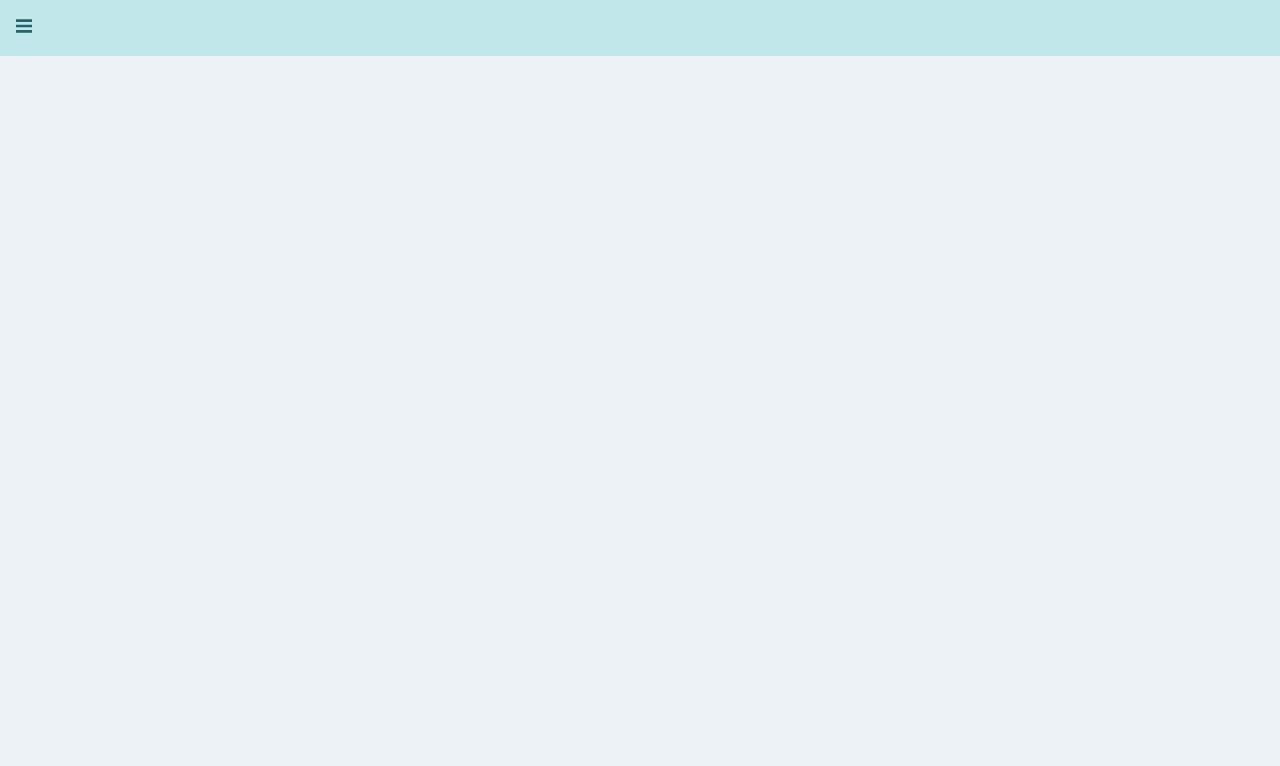
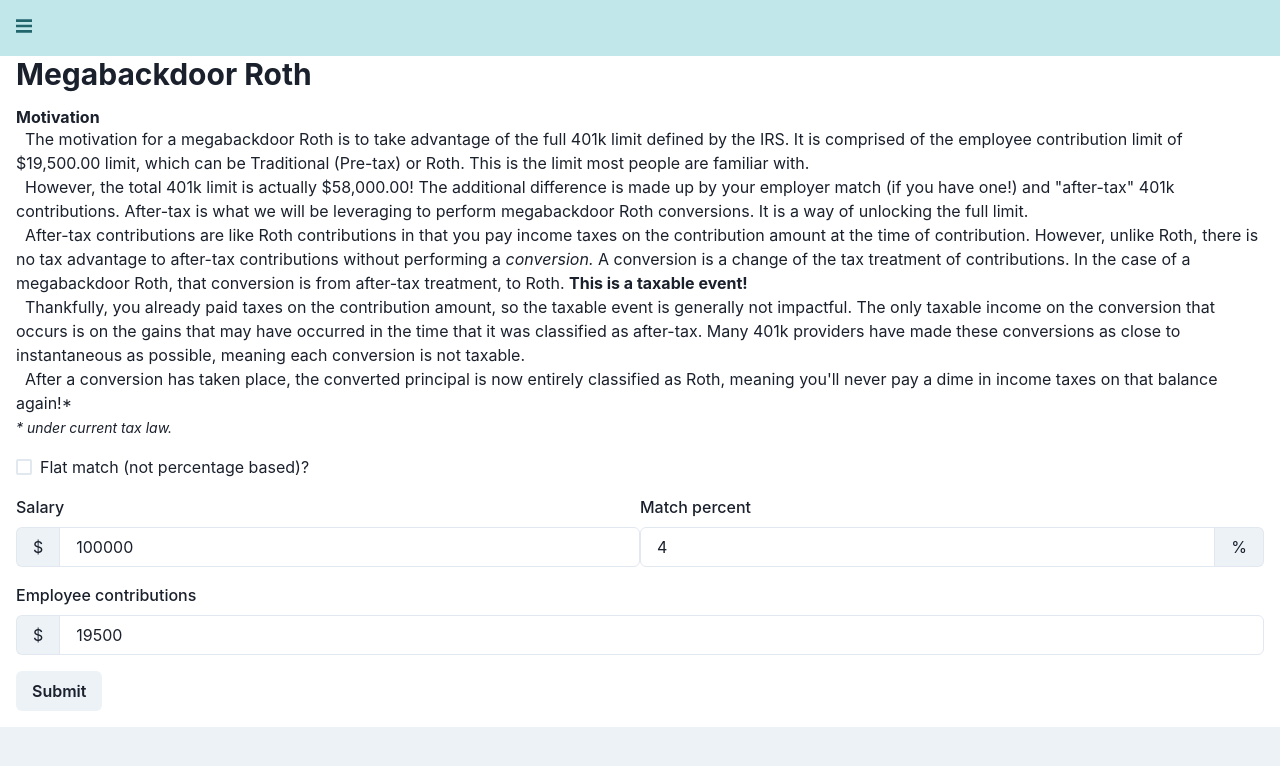
Before and after one commit to m3fawner/ssr-study, a Next.js app: page /mega-backdoor-roth in a window 1280 px wide. Shown: the top 766 px of the page. Built offline with nearby package versions, Linux system fonts and the light colour scheme.

Commit message:
feat: megabackdoor Roth page

```diff
--- a/pages/mega-backdoor-roth.jsx
+++ b/pages/mega-backdoor-roth.jsx
@@ -1,4 +1,13 @@
-const MegaBackdoorRoth = () => (
-  <div />
+import Head from 'next/head';
+import MegaBackdoorRoth from '../src/components/MegaBackdoorRoth';
+
+const MegaBackdoorRothPage = () => (
+  <>
+    <Head>
+      <title>FIcarious | Megabackdoor Roth</title>
+      <link rel="icon" href="/favicon-32x32.png" />
+    </Head>
+    <MegaBackdoorRoth />
+  </>
 );
-export default MegaBackdoorRoth;
+export default MegaBackdoorRothPage;
--- a/src/components/EstimatedNetGrant.jsx
+++ b/src/components/EstimatedNetGrant.jsx
@@ -9,6 +9,7 @@ import {
   Text,
   Divider,
   Container,
+  Heading,
 } from '@chakra-ui/react';
 import {
   useCallback, useState, useMemo,
@@ -126,7 +127,8 @@ const EstimatedNetGrant = () => {
   }, [watched]);
   const stateTaxesApplicable = stateTaxes !== 0 && stateTaxes;
   return (
-    <Box as="form" w="100%">
+    <Box as="form" w="100%" pb="4">
+      <Heading size="lg" pt="2">Net RSU grant proceeds calculator</Heading>
       <FormControl>
         <FormLabel htmlFor="symbol">Ticker symbol</FormLabel>
         <Flex>
--- a/src/components/Header.jsx
+++ b/src/components/Header.jsx
@@ -17,6 +17,7 @@ import MenuIcon from '../svgs/menu.svg';
 const ROUTES = {
   '/': 'Home',
   '/net-proceeds': 'Net Proceeds',
+  '/mega-backdoor-roth': 'Megabackdoor Roth',
   '/alpha-vantage-info': 'Alpha Vantage Info',
 };
 const PageMenu = ({ isOpen, onClose }) => (
--- /dev/null
+++ b/src/components/MegaBackdoorRoth.jsx
@@ -0,0 +1,122 @@
+import {
+  Heading, Text, Box, Button, Flex,
+} from '@chakra-ui/react';
+import { useState } from 'react';
+import useForm from '../hooks/useForm';
+import yup from '../util/yup';
+import RHFInput from './RHFInput';
+import RHFCheckbox from './RHFCheckbox';
+
+// TODO: Adjust for over 55 (add input for swapping)
+const TOTAL_401K_LIMIT = 58000;
+const BASE_401K_LIMIT = 19500;
+const TOTAL_401K_LIMIT_IN_DOLLARS = TOTAL_401K_LIMIT.toLocaleString('en-US', { style: 'currency', currency: 'USD' });
+const BASE_401K_LIMIT_IN_DOLLARS = BASE_401K_LIMIT.toLocaleString('en-US', { style: 'currency', currency: 'USD' });
+const Intro = (
+  <>
+    <Heading size="sm">Motivation</Heading>
+    <Text>
+      &nbsp;&nbsp;The motivation for a megabackdoor Roth is to take advantage of the full
+      401k limit defined by the IRS. It is comprised of the employee contribution limit
+      of
+      {' '}
+      {BASE_401K_LIMIT_IN_DOLLARS}
+      {' '}
+      limit, which can be Traditional (Pre-tax) or Roth. This is the limit most people are
+      familiar with.
+    </Text>
+    <Text>
+      &nbsp;&nbsp;However, the total 401k limit is actually
+      {' '}
+      {TOTAL_401K_LIMIT_IN_DOLLARS}
+      !
+      The additional difference is made up by your employer match (if you have one!)
+      and &quot;after-tax&quot; 401k contributions. After-tax is what we will be
+      leveraging to perform megabackdoor Roth conversions. It is a way of unlocking the full limit.
+    </Text>
+    <Text>
+      &nbsp;&nbsp;After-tax contributions are like Roth contributions in that you pay income taxes
+      on the contribution amount at the time of contribution. However, unlike Roth, there is no tax
+      advantage to after-tax contributions without performing a
+      {' '}
+      <Text as="em">conversion.</Text>
+      {' '}
+      A conversion is a change of the tax treatment of contributions.
+      In the case of a megabackdoor Roth, that conversion is from after-tax treatment, to Roth.
+      {' '}
+      <Text as="strong">This is a taxable event!</Text>
+    </Text>
+    <Text>
+      &nbsp;&nbsp;Thankfully, you already paid taxes on the contribution amount, so the taxable
+      event is generally not impactful. The only taxable income on the conversion that occurs is
+      on the gains that may have occurred in the time that it was classified as after-tax. Many
+      401k providers have made these conversions as close to instantaneous as possible, meaning
+      each conversion is not taxable.
+    </Text>
+    <Text>
+      &nbsp;&nbsp;After a conversion has taken place, the converted principal is now entirely
+      classified as Roth, meaning you&apos;ll never pay a dime in income taxes on that balance
+      again!*
+    </Text>
+    <Text as="em" fontSize="sm">* under current tax law.</Text>
+  </>
+);
+const schema = yup.object({
+  flatMatch: yup.bool(),
+  flatMatchAmount: yup.number().min(0).label('Flat match amount'),
+  salary: yup.number().min(0).label('Salary'),
+  matchPercent: yup.number().min(0).label('Match percent'),
+  employeeContributions: yup.number().min(0).max(BASE_401K_LIMIT).label('Employee contributions'),
+});
+const AfterTaxSpaceCalculator = () => {
+  const [afterTaxLimit, setAfterTaxLimit] = useState(null);
+  const { getInputProps, watch, handleSubmit } = useForm({
+    defaultValues: {
+      flatMatch: false,
+      matchPercent: 4,
+      salary: 100000,
+      employeeContributions: BASE_401K_LIMIT,
+    },
+  }, schema);
+  const {
+    flatMatch, employeeContributions, matchPercent, salary, flatMatchAmount,
+  } = watch();
+  const onSubmit = handleSubmit(() => {
+    const match = flatMatch ? flatMatchAmount : (salary * (matchPercent / 100));
+    setAfterTaxLimit(TOTAL_401K_LIMIT - match - employeeContributions);
+  });
+  return (
+    <>
+      <Box as="form" pb="4" onSubmit={onSubmit}>
+        <RHFCheckbox {...getInputProps('flatMatch')} label="Flat match (not percentage based)?" />
+        {flatMatch
+          ? <RHFInput {...getInputProps('flatMatchAmount')} label="Flat match amount" />
+          : (
+            <Flex>
+              <RHFInput {...getInputProps('salary')} label="Salary" left="$" />
+              <RHFInput {...getInputProps('matchPercent')} label="Match percent" right="%" />
+            </Flex>
+          )}
+        <RHFInput {...getInputProps('employeeContributions')} label="Employee contributions" left="$" help={employeeContributions < BASE_401K_LIMIT ? 'You should consider maximizing your employee contributions before megabackdoor Roth' : null} />
+        <Button type="submit" mt="4">Submit</Button>
+      </Box>
+      {afterTaxLimit && (
+      <Text>
+        {/* With after tax limit, do a "per paycheck" calculator & a future value calculator */}
+        Your after tax limit is
+        {' '}
+        {afterTaxLimit.toLocaleString('en-US', { style: 'currency', currency: 'USD' })}
+      </Text>
+      )}
+    </>
+  );
+};
+const MegaBackdoorRoth = () => (
+  <>
+    <Heading size="lg" mb="4">Megabackdoor Roth</Heading>
+    {Intro}
+    <AfterTaxSpaceCalculator />
+  </>
+);
+
+export default MegaBackdoorRoth;
--- /dev/null
+++ b/src/components/RHFCheckbox.jsx
@@ -0,0 +1,22 @@
+import { FormControl, FormErrorMessage, Checkbox } from '@chakra-ui/react';
+import PropTypes from 'prop-types';
+import get from 'lodash/get';
+
+const RHFInput = ({
+  register, name, label, errors, ...props
+}) => {
+  const error = get(errors, name);
+  return (
+    <FormControl {...props}>
+      <Checkbox name={name} ref={register} mt="4" isInvalid={!!error}>{label}</Checkbox>
+      <FormErrorMessage>{error?.message}</FormErrorMessage>
+    </FormControl>
+  );
+};
+RHFInput.propTypes = {
+  register: PropTypes.func.isRequired,
+  name: PropTypes.string.isRequired,
+  label: PropTypes.node.isRequired,
+  errors: PropTypes.shape().isRequired,
+};
+export default RHFInput;
--- a/src/components/RHFInput.jsx
+++ b/src/components/RHFInput.jsx
@@ -1,15 +1,22 @@
 import {
-  FormControl, FormLabel, FormErrorMessage, InputGroup, InputRightAddon, InputLeftAddon, Input,
+  FormControl,
+  FormLabel,
+  FormHelperText,
+  FormErrorMessage,
+  InputGroup,
+  InputRightAddon,
+  InputLeftAddon,
+  Input,
 } from '@chakra-ui/react';
 import PropTypes from 'prop-types';
 import get from 'lodash/get';
 
 const RHFInput = ({
-  register, name, left, right, label, errors,
+  register, name, left, right, label, errors, help, ...props
 }) => {
   const error = get(errors, name);
   return (
-    <FormControl mt="4" isInvalid={!!error}>
+    <FormControl mt="4" isInvalid={!!error} {...props}>
       <FormLabel htmlFor={name}>
         {label}
       </FormLabel>
@@ -18,6 +25,7 @@ const RHFInput = ({
         <Input ref={register} name={name} />
         {right && <InputRightAddon>{right}</InputRightAddon>}
       </InputGroup>
+      {help && <FormHelperText>{help}</FormHelperText>}
       <FormErrorMessage>{error?.message}</FormErrorMessage>
     </FormControl>
   );
@@ -29,10 +37,12 @@ RHFInput.propTypes = {
   right: PropTypes.node,
   label: PropTypes.node.isRequired,
   errors: PropTypes.shape().isRequired,
+  help: PropTypes.string,
 };
 RHFInput.defaultProps = {
   left: null,
   right: null,
+  help: null,
 };
 
 export default RHFInput;
```
